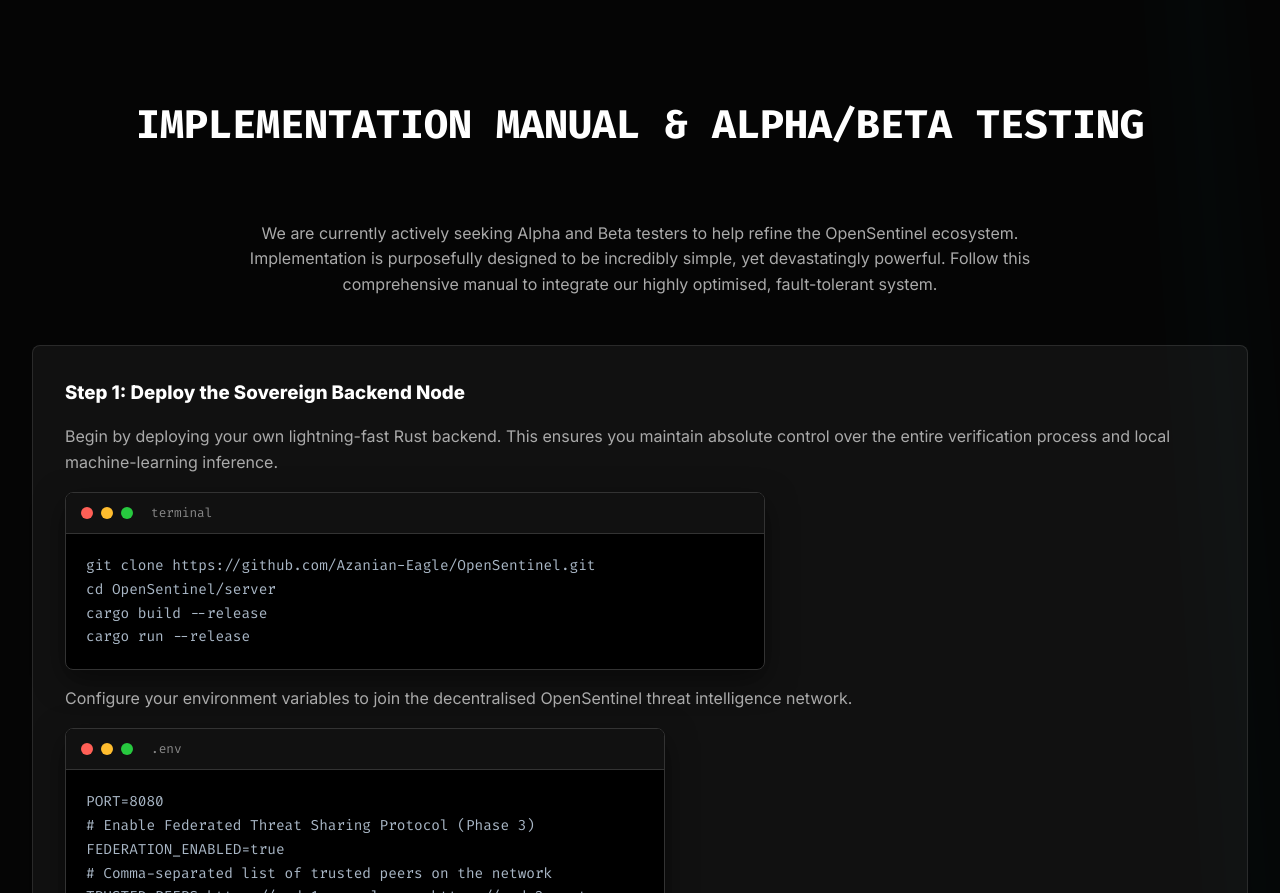
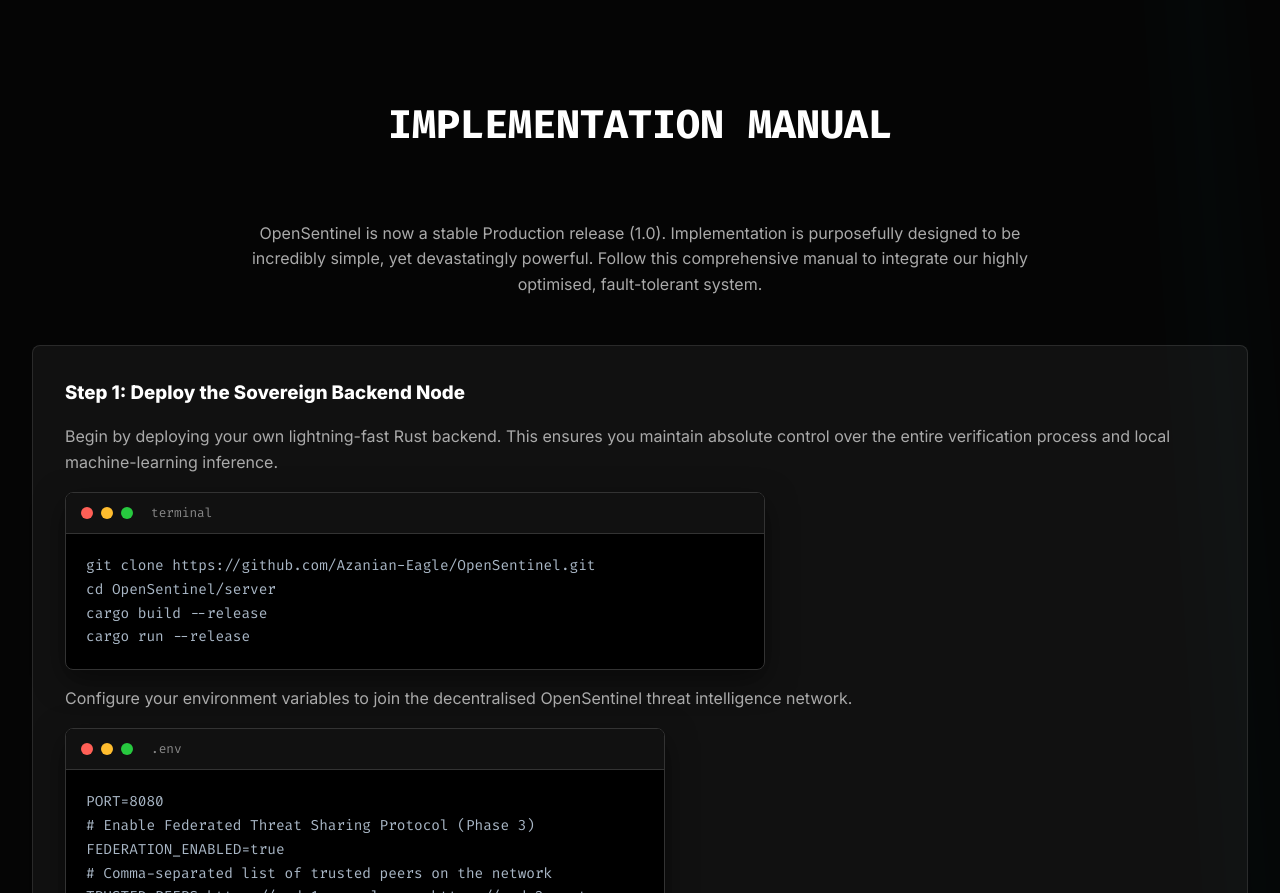
Before and after one commit to Azanian-Eagle/OpenSentinel, a website: page docs/index.html in a window 1280 px wide. Shown: the part 7732-8625 px from the top of the page. Drawn offline with Linux system fonts and the light colour scheme.

Commit message:
chore: transition project to 1.0 Production release
Updates references in README.md and docs/index.html to remove
"Beta 1" and "Alpha/Beta Testing" in favor of stable "1.0"
Production terminology.

Bumps server/Cargo.toml and server/Cargo.lock version to 1.0.0.

```diff
--- a/docs/index.html
+++ b/docs/index.html
@@ -370,11 +370,11 @@
             </div>
         </section>
 
-        <!-- Updated Implementation Manual Section -->
+        <!-- Updated Implementation ManualSection -->
         <section id="install" class="install container-limit" style="margin-top: 6rem;">
-            <h2 class="section-title">Implementation Manual & Alpha/Beta Testing</h2>
+            <h2 class="section-title">Implementation Manual</h2>
             <p style="text-align: center; max-width: 800px; margin: 0 auto 3rem; color: #aaa;">
-                We are currently actively seeking Alpha and Beta testers to help refine the OpenSentinel ecosystem. Implementation is purposefully designed to be incredibly simple, yet devastatingly powerful. Follow this comprehensive manual to integrate our highly optimised, fault-tolerant system.
+                OpenSentinel is now a stable Production release (1.0). Implementation is purposefully designed to be incredibly simple, yet devastatingly powerful. Follow this comprehensive manual to integrate our highly optimised, fault-tolerant system.
             </p>
 
             <div style="background: rgba(255, 255, 255, 0.05); padding: 2rem; border-radius: 8px; border: 1px solid rgba(255, 255, 255, 0.1); margin-bottom: 2rem; text-align: left;">
--- a/server/Cargo.toml
+++ b/server/Cargo.toml
@@ -1,6 +1,6 @@
 [package]
 name = "opensentinel-server"
-version = "0.1.0"
+version = "1.0.0"
 edition = "2021"
 keywords = ["captcha", "security", "web", "privacy", "bot-detection"]
 
```
Also changed, not shown: README.md, 1 other file.
